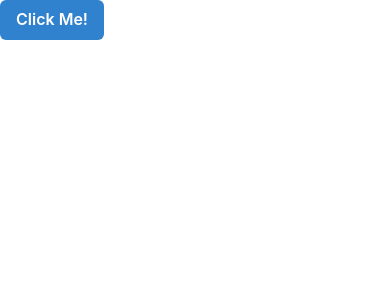
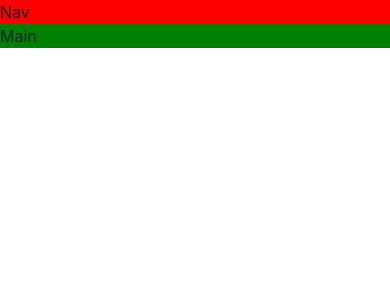
Before and after one commit to KavetiRohith/GameHub, a React (Vite) app: page / in a window 390 px wide. Shown: the top 300 px of the page. Built offline with nearby package versions, Linux system fonts and the light colour scheme.

Commit message:
build a responsive layout

```diff
--- a/src/App.tsx
+++ b/src/App.tsx
@@ -1,7 +1,26 @@
-import { Button } from "@chakra-ui/react";
+import { Grid, GridItem, Show } from "@chakra-ui/react";
 
 function App() {
-  return <Button colorScheme="blue">Click Me!</Button>;
+  return (
+    <Grid
+      templateAreas={{
+        base: `"nav" "main"`,
+        lg: `"nav nav" "aside main"`,
+      }}
+    >
+      <GridItem area="nav" bg="red">
+        Nav
+      </GridItem>
+      <Show above="lg">
+        <GridItem area="aside" bg="blue">
+          Aside
+        </GridItem>
+      </Show>
+      <GridItem area="main" bg="green">
+        Main
+      </GridItem>
+    </Grid>
+  );
 }
 
 export default App;
```
